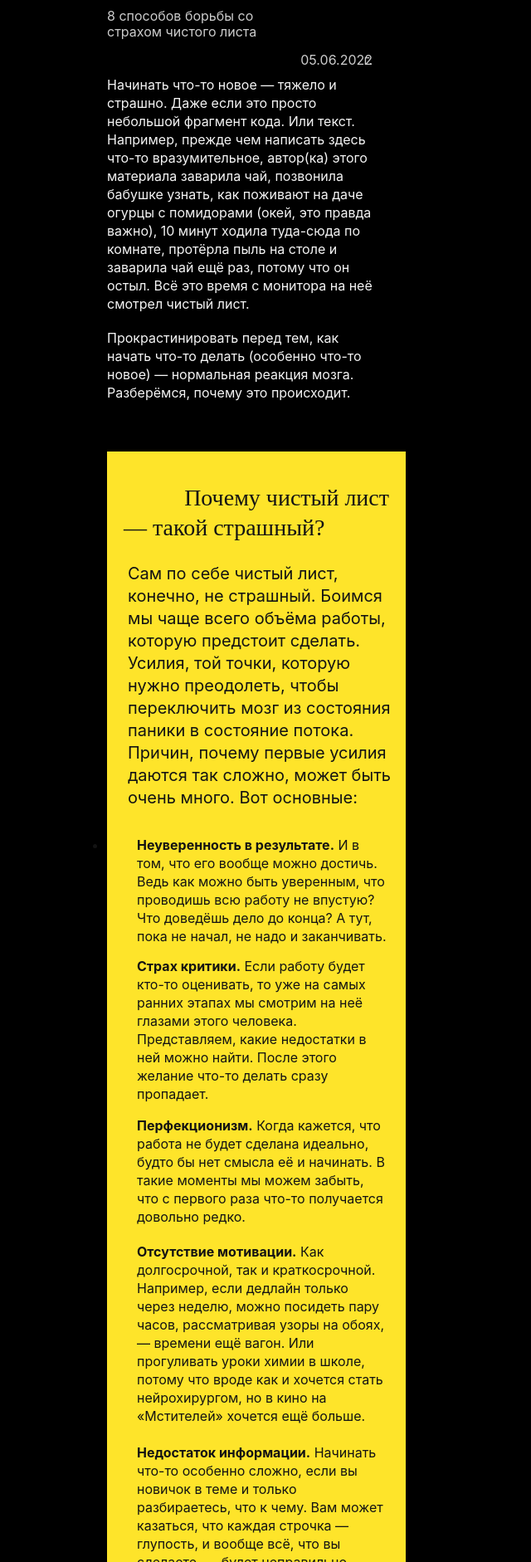
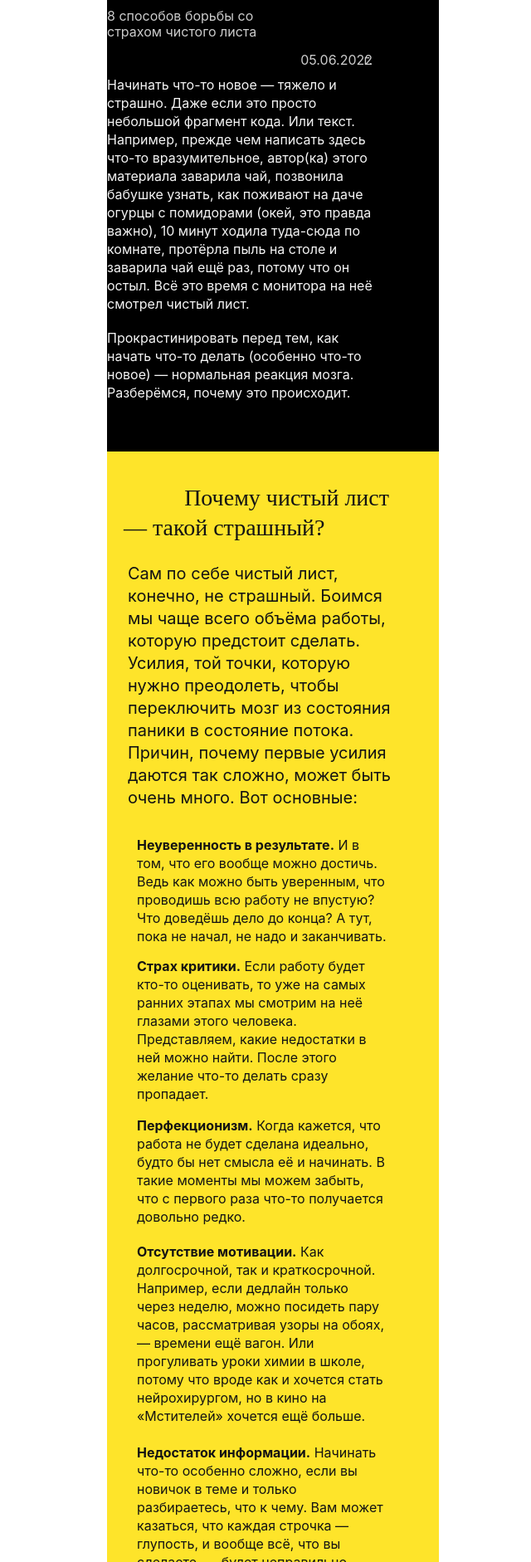
Before and after one commit to kirillvscode/s-chistogo-lista, a plain HTML site: page index.html in a window 1280 px wide. Shown: the part 375-2257 px from the top of the page at 83% size, without its empty margins (331-971 px from the left). Drawn offline with Linux system fonts and the light colour scheme; files whose address does not match are found by name; a web font is replaced by a local one.

Commit message:
Add files via upload

```diff
--- a/index.html
+++ b/index.html
@@ -8,6 +8,7 @@
     <link rel="stylesheet" href="style.css" class="css">
 
 </head>
+<section class="bg_color">
 <body link="white" vlink="#fff" alink="#fff" background-color="black" >
     <header class="header theme-black">
         <svg xmlns="http://www.w3.org/2000/svg" fill="none" viewBox="0 0 79 16" class="logo" >
@@ -59,7 +60,7 @@
             <h1 class="c_yellow">Сам по себе чистый лист, конечно, не страшный. Боимся мы чаще всего объёма работы, которую предстоит сделать. Усилия, той точки, которую нужно преодолеть, чтобы переключить мозг из состояния паники в состояние потока. Причин, почему первые усилия даются так сложно, может быть очень много. Вот основные:</h1>
              <section class="content_yellow" >
                 <ul class="article-list_yellow">
-                    <li>
+
                         <article class="article_yellow">
                              <h2 class="article_title_yellow">  <a class="neuverenost">Неуверенность в результате.</a> И в том, что его вообще можно достичь. Ведь как можно быть уверенным, что проводишь всю работу не впустую? Что доведёшь дело до конца? А тут, пока не начал, не надо и заканчивать.</h2>
                             <h2 class="article_title_1_yellow"><a class="strax" >Страх критики.</a> Если работу будет кто-то оценивать, то уже на самых ранних этапах мы смотрим на неё глазами этого человека. Представляем, какие недостатки в ней можно найти. После этого желание что-то делать сразу пропадает.</h2>
@@ -77,7 +78,7 @@
                                 </div>
 
                         </article>
-                    </li>
+
                 </ul>
         </section>
         <section class="theme_dark">
@@ -156,4 +157,5 @@
 
 
 </body>
+</section>
 </html>
--- a/style.css
+++ b/style.css
@@ -2,12 +2,15 @@
 
 body{
     margin: auto;
-    background-color: black;
+
+    border-radius: 334px;
 
     color: white;
     font-family: Inter, sans-serif;
     width: 360px;
     height: 4520px;
+    background-color: #fff;
+
 
 
 
@@ -34,7 +37,7 @@ img{
 .theme_yellow{
     background-color: #FEE42A;
     color: #131313;
-    width: 360px;
+    width: 400px;
     height: 1400px;
 
 }
@@ -827,9 +830,9 @@ align-items: center;
 padding: 20px;
 
 position: absolute;
-width: 360px;
+width: 400px;
 height: 62px;
-left: 22px;
+left: 1px;
 top: 1905px;
 
 /* yellow-bg */
@@ -905,3 +908,10 @@ flex: none;
 order: 1;
 flex-grow: 0;
 }
+
+.bg_color{
+    margin-right: -2225px;
+    width: 400px;
+    height: 4380px;
+    background-color: #000;
+}
```
